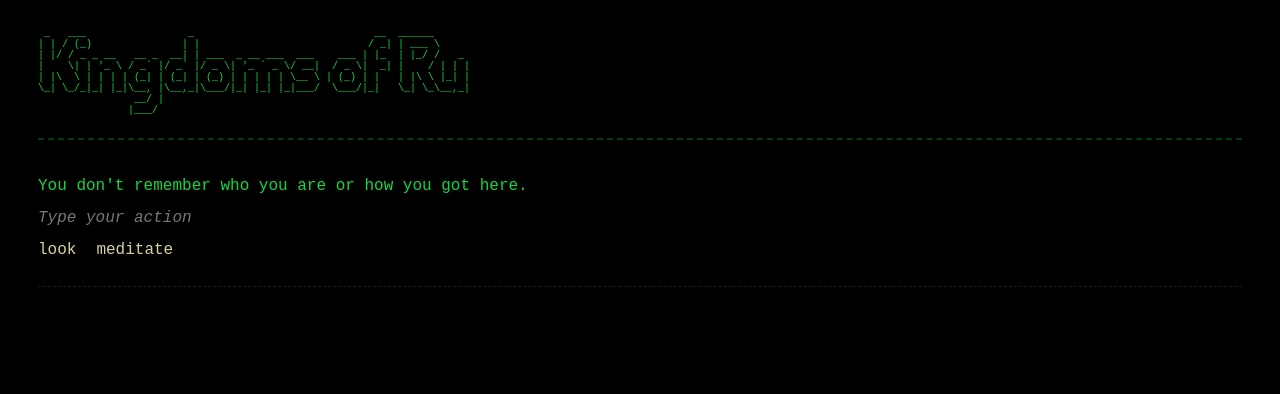
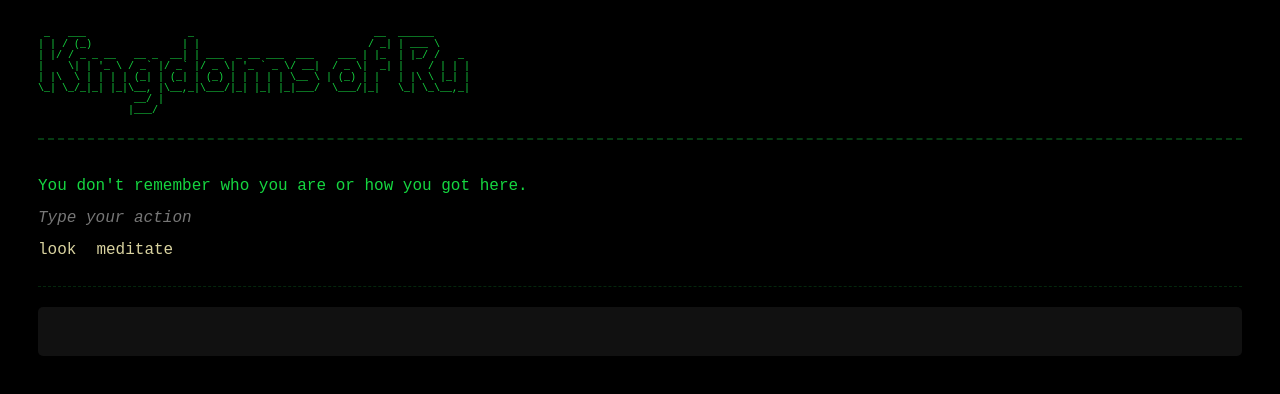
Before and after one commit to jeffreyruoss/js-text-adventure-game, a plain HTML site: page index.html in a window 1280 px wide. Drawn offline with Linux system fonts and the light colour scheme.

Commit message:
Style the prompt.

```diff
--- a/style.css
+++ b/style.css
@@ -31,11 +31,15 @@ pre {
   margin: 0;
 }
 .prompt {
-  background-color: #000;
+  border-radius: 5px;
+  padding: 15px;
+  width: 100%;
+  box-sizing: border-box;
+  background-color: #111;
   border: none;
   color: #fff;
   caret-color: #fff;
-  font-size: 16px;
+  font-size: 17px;
 }
 .prompt:focus {
   outline: none;
```
